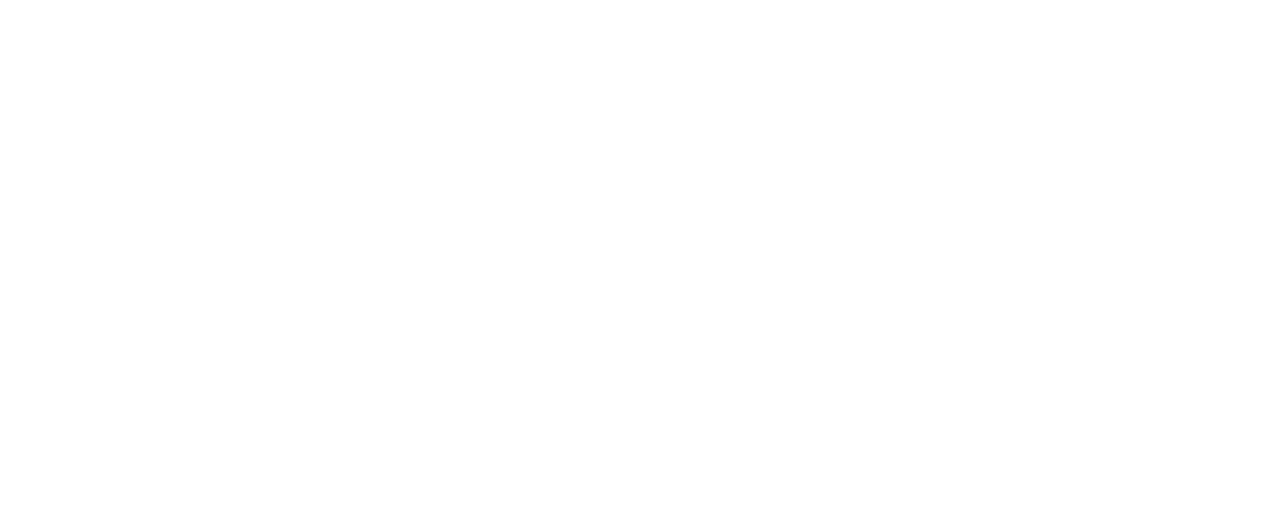
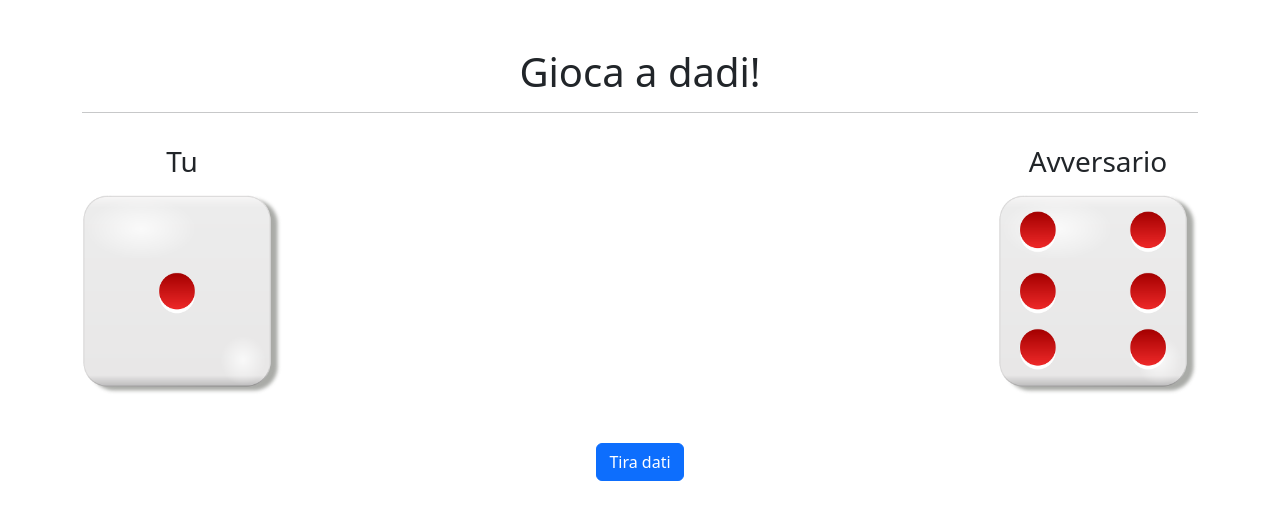
Before and after one commit to Rivio98/js-mail-dadi, a plain HTML site: page dadi/index.html in a window 1280 px wide. Drawn offline with nearby package versions, Linux system fonts and the light colour scheme.

Commit message:
[UPD] Created button

```diff
--- a/dadi/css/style.css
+++ b/dadi/css/style.css
@@ -0,0 +1,4 @@
+#dice {
+    width: 200px;
+    height: 200px;
+}
--- a/dadi/index.html
+++ b/dadi/index.html
@@ -4,11 +4,37 @@
 <head>
     <meta charset="UTF-8">
     <meta name="viewport" content="width=device-width, initial-scale=1.0">
+    <link href="https://cdn.jsdelivr.net/npm/bootstrap@5.3.3/dist/css/bootstrap.min.css" rel="stylesheet"
+        integrity="sha384-QWTKZyjpPEjISv5WaRU9OFeRpok6YctnYmDr5pNlyT2bRjXh0JMhjY6hW+ALEwIH" crossorigin="anonymous">
     <link rel="stylesheet" href="./css/style.css">
     <title>Dice roll</title>
 </head>
 
 <body>
+    <div class="container">
+        <div class="row">
+            <div class="col-12">
+                <div class="content text-center mt-5">
+                    <h1>Gioca a dadi!</h1>
+                    <hr>
+                    <div class="dices-section d-flex justify-content-between">
+                        <div class="user">
+                            <h3 class="my-3">Tu</h3>
+                            <img src="./img/dice1.png" id="dice" alt="">
+                        </div>
+                        <div class="avversario">
+                            <h3 class="my-3">Avversario</h3>
+                            <img src="./img/dice6.png" id="dice" alt="">
+                        </div>
+                    </div>
+                    <div class="play-results my-5">
+                        <button type="button" class="btn btn-primary" id="tira">Tira dati</button>
+                        <span id="result"></span>
+                    </div>
+                </div>
+            </div>
+        </div>
+    </div>
     <script src="./js/script.js"></script>
 </body>
 
--- a/dadi/js/script.js
+++ b/dadi/js/script.js
@@ -0,0 +1,7 @@
+// creiamo un button
+const button = document.getElementById('tira');
+
+//creo un generatore di numeri random da 1 a 6 compreso per giocatore ed computer
+button.addEventListener('click', function () {
+    const
+})
```
Also changed, not shown: dadi/img/dice1.png (renamed from img/dice1.png), dadi/img/dice2.png (renamed from img/dice2.png), dadi/img/dice3.png (renamed from img/dice3.png), dadi/img/dice4.png (renamed from img/dice4.png), dadi/img/dice5.png (renamed from img/dice5.png), dadi/img/dice6.png (renamed from img/dice6.png).
